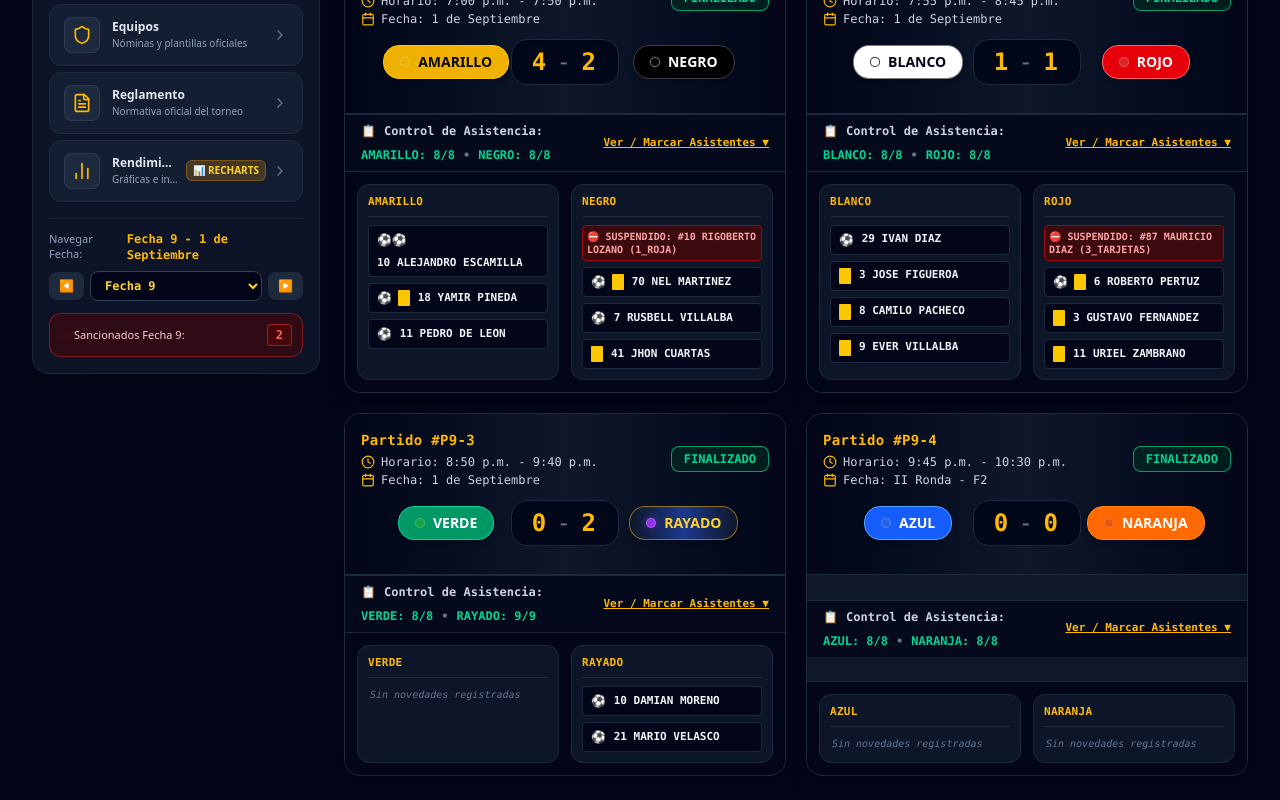
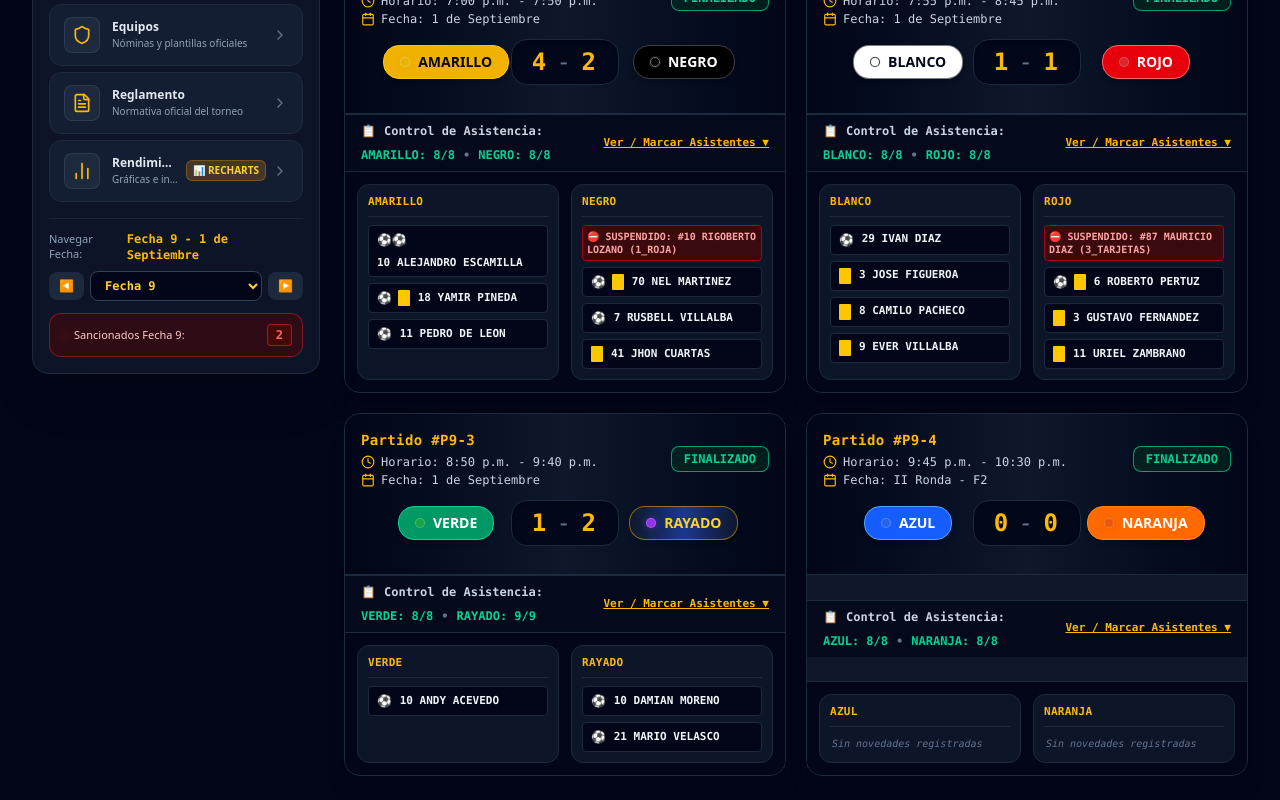
Before and after one commit to fundigecolui/CAMPEONATO-BANQUITA, a React (Vite) app: page / in a window 1280 px wide. Shown: the part 584-1384 px from the top of the page. Built offline with nearby package versions, Linux system fonts and the light colour scheme.

Commit message:
feat: update match results for fecha 9
Update goal data and final score for the VERDE vs RAYADO match in the 2026-2 edition.

```diff
--- a/src/App.tsx
+++ b/src/App.tsx
@@ -62,7 +62,7 @@ const getInitialDataForEdition = (editionId: string) => {
       matches: MATCHES_2026_2,
       currentFecha: 9,
       maxUnlockedFecha: 14,
-      v: 102,
+      v: 103,
     };
   }
   if (editionId === '2026-1') {
--- a/src/data/edition2026_2.ts
+++ b/src/data/edition2026_2.ts
@@ -367,9 +367,10 @@ export const GOALS_2026_2: GoalRecord[] = [
   { id: 'g9-7', playerId: 445, fecha: 9, teamId: 'ROJO', createdAt: new Date('2026-09-01').toISOString() }, // ROBERTO PERTUZ (ROJO)
   { id: 'g9-8', playerId: 463, fecha: 9, teamId: 'BLANCO', createdAt: new Date('2026-09-01').toISOString() }, // IVAN DIAZ (BLANCO)
 
-  // VERDE (0) vs RAYADO (2)
+  // VERDE (1) vs RAYADO (2)
   { id: 'g9-9', playerId: 437, fecha: 9, teamId: 'RAYADO', createdAt: new Date('2026-09-01').toISOString() }, // MARIO VELASCO (RAYADO)
   { id: 'g9-10', playerId: 433, fecha: 9, teamId: 'RAYADO', createdAt: new Date('2026-09-01').toISOString() }, // DAMIAN MORENO (RAYADO)
+  { id: 'g9-11', playerId: 409, fecha: 9, teamId: 'VERDE', createdAt: new Date('2026-09-01').toISOString() }, // ANDY ACEVEDO (VERDE)
 ];
 
 // Official Fechas for II Semestre 2026 (Vuelta 1: Fechas 1 a 7, Vuelta 2: Fechas 8 a 14)
@@ -803,7 +804,7 @@ const INITIAL_FECHAS_2026_2: Match[] = [
   // FECHA 9 (2. FECHA II Ronda: 6 Vs 7, 1 Vs 2, 5 Vs 8, 4 Vs 3)
   { id: 'P9-1', fecha: 9, homeTeamId: 'AMARILLO', awayTeamId: 'NEGRO', homeGoals: 4, awayGoals: 2, isPlayed: true, status: 'FINALIZADO', dateStr: '1 de Septiembre' },
   { id: 'P9-2', fecha: 9, homeTeamId: 'BLANCO', awayTeamId: 'ROJO', homeGoals: 1, awayGoals: 1, isPlayed: true, status: 'FINALIZADO', dateStr: '1 de Septiembre' },
-  { id: 'P9-3', fecha: 9, homeTeamId: 'VERDE', awayTeamId: 'RAYADO', homeGoals: 0, awayGoals: 2, isPlayed: true, status: 'FINALIZADO', dateStr: '1 de Septiembre' },
+  { id: 'P9-3', fecha: 9, homeTeamId: 'VERDE', awayTeamId: 'RAYADO', homeGoals: 1, awayGoals: 2, isPlayed: true, status: 'FINALIZADO', dateStr: '1 de Septiembre' },
   { id: 'P9-4', fecha: 9, homeTeamId: 'AZUL', awayTeamId: 'NARANJA', homeGoals: 0, awayGoals: 0, isPlayed: false, dateStr: 'II Ronda - F2' },
 
   // FECHA 10 (3. FECHA II Ronda: 3 Vs 5, 4 Vs 8, 1 Vs 6, 2 Vs 7)
```
